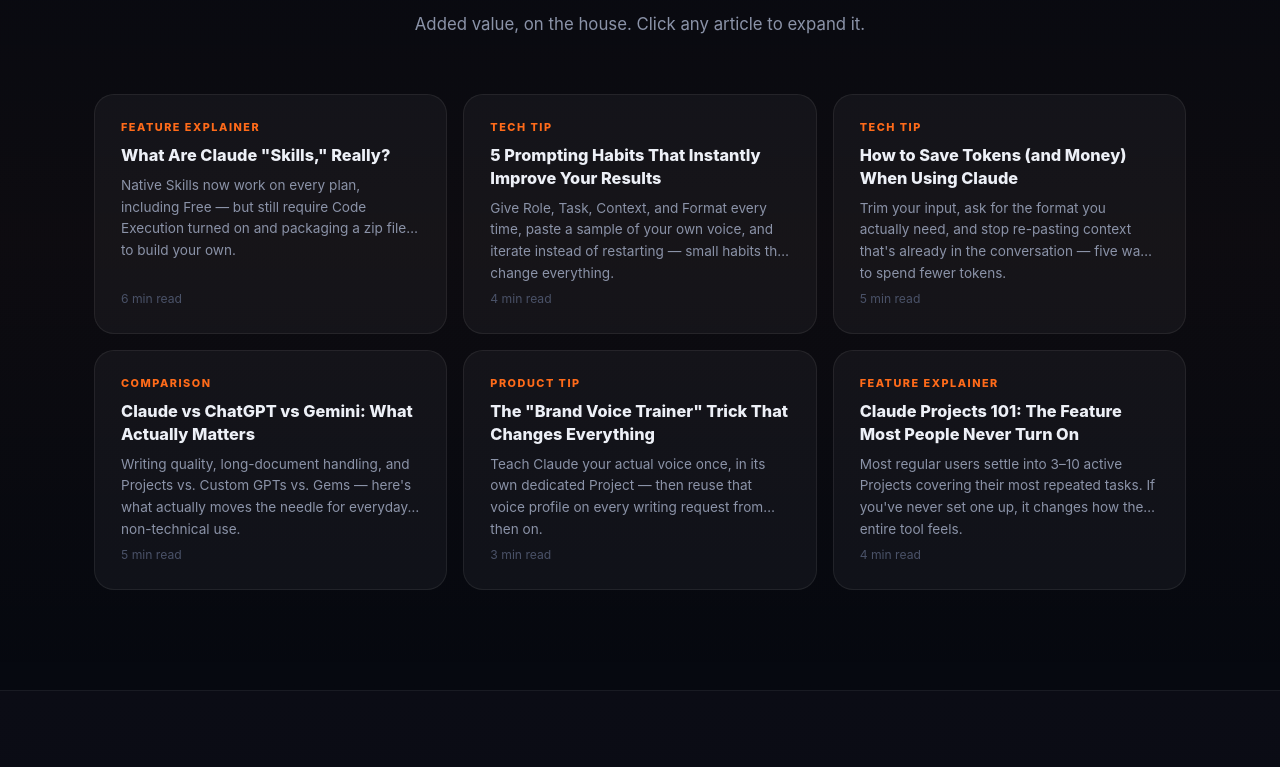
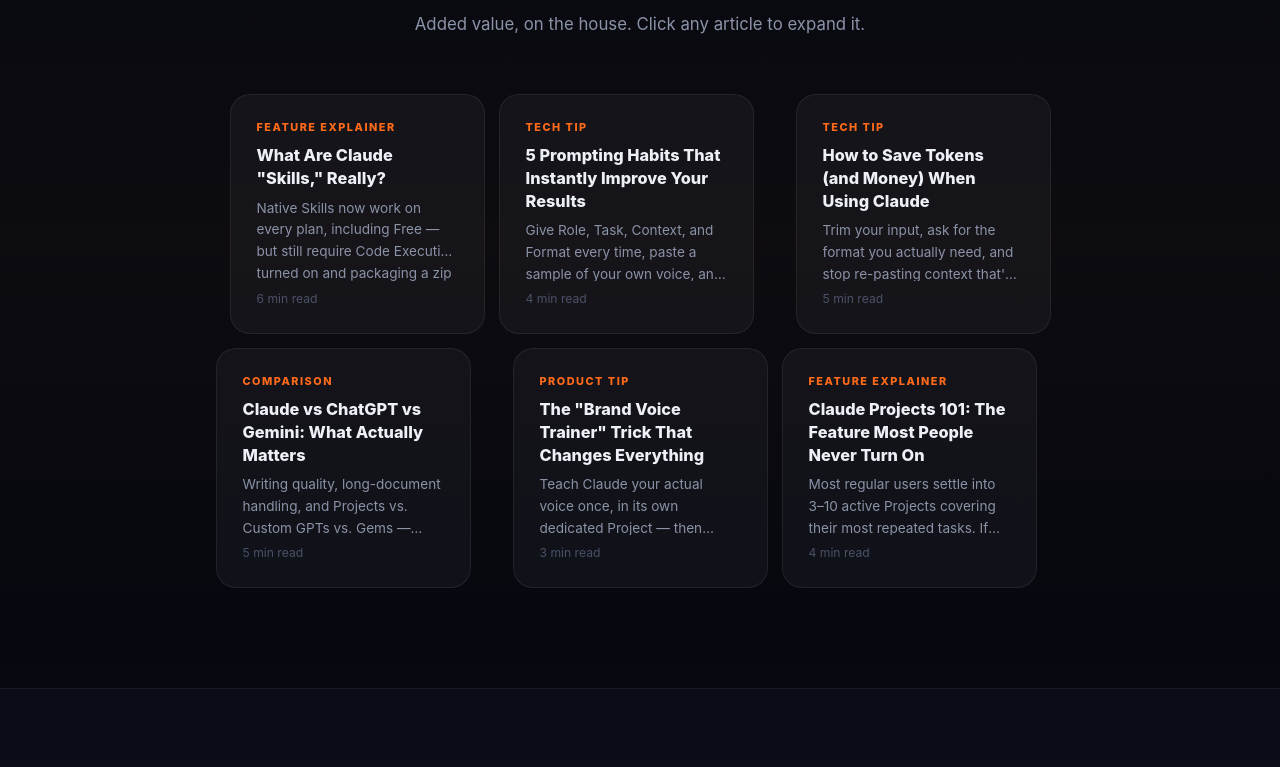
Before and after one commit to agentbridgehq-oss/ClaudeCraft, a website: page index.html in a window 1280 px wide. Shown: the part 1293-2060 px from the top of the page. Drawn offline with Linux system fonts and the light colour scheme; no server answers.

Commit message:
Pair-space bundle and article cards, fix orphaned last-row article card
Both grids now group cards in visual pairs (tight gap within a pair,
wider gap between pairs). Article grid switched from a fixed 4-column
grid to flexbox with justify-content:center, since its card count changes
daily (OpenClaw publishes new articles) and a fixed grid was leaving a
lone trailing card stuck on the left whenever the count wasn't a multiple
of 4 -- flexbox centers a partial last row instead.

```diff
--- a/index.html
+++ b/index.html
@@ -171,9 +171,10 @@
 .trust-badge { display:inline-flex; align-items:center; gap:7px; font-size:0.78rem; color:var(--sub); font-weight:600; }
 .trust-badge .ic { color:var(--green); }
 .products-grid { display:grid; grid-template-columns:repeat(4,1fr); gap:18px; align-items:stretch; animation: tabFadeIn .4s cubic-bezier(.16,1,.3,1); }
+.products-grid > .product-card:nth-child(even) { margin-right:28px; }
 @keyframes tabFadeIn { 0%{opacity:0; transform:translateY(10px);} 100%{opacity:1; transform:translateY(0);} }
 @media(max-width:980px){ .products-grid { grid-template-columns:repeat(2,1fr); } }
-@media(max-width:560px){ .products-grid { grid-template-columns:1fr; } }
+@media(max-width:560px){ .products-grid { grid-template-columns:1fr; } .products-grid > .product-card:nth-child(even) { margin-right:0; } }
 .card-desc { display:-webkit-box; -webkit-box-orient:vertical; -webkit-line-clamp:2; overflow:hidden; }
 .product-card { background:var(--glass); border:1px solid var(--glass-border); border-radius:var(--r-xl); overflow:hidden; transition:all .3s cubic-bezier(.25,.8,.25,1); display:flex; flex-direction:column; backdrop-filter:blur(14px); position:relative; }
 .product-card::after { content:''; position:absolute; inset:0; border-radius:var(--r-xl); background:linear-gradient(135deg,rgba(255,107,26,0) 0%,rgba(255,107,26,0.04) 100%); opacity:0; transition:opacity .3s; pointer-events:none; }
@@ -443,7 +444,10 @@
 
 /* ── ARTICLES SECTION (added) ── */
 .articles-section { padding:100px 0; background:linear-gradient(180deg,transparent 0%,rgba(255,107,26,0.03) 50%,transparent 100%); }
-.articles-grid { display:grid; grid-template-columns:repeat(auto-fit,minmax(300px,1fr)); gap:16px; }
+.articles-grid { display:flex; flex-wrap:wrap; justify-content:center; gap:14px; }
+.articles-grid > .article-card { flex:0 1 255px; }
+.articles-grid > .article-card:nth-child(even) { margin-right:28px; }
+@media(max-width:560px){ .articles-grid > .article-card { flex-basis:100%; } .articles-grid > .article-card:nth-child(even) { margin-right:0; } }
 .article-card { background:var(--glass); border:1px solid var(--glass-border); border-radius:var(--r-lg); overflow:hidden; transition:border-color .3s,transform .3s; height:240px; }
 .article-card:hover { border-color:rgba(255,107,26,0.3); transform:translateY(-3px); }
 .article-card-inner { padding:24px 26px; display:flex; flex-direction:column; gap:8px; height:100%; }
```
